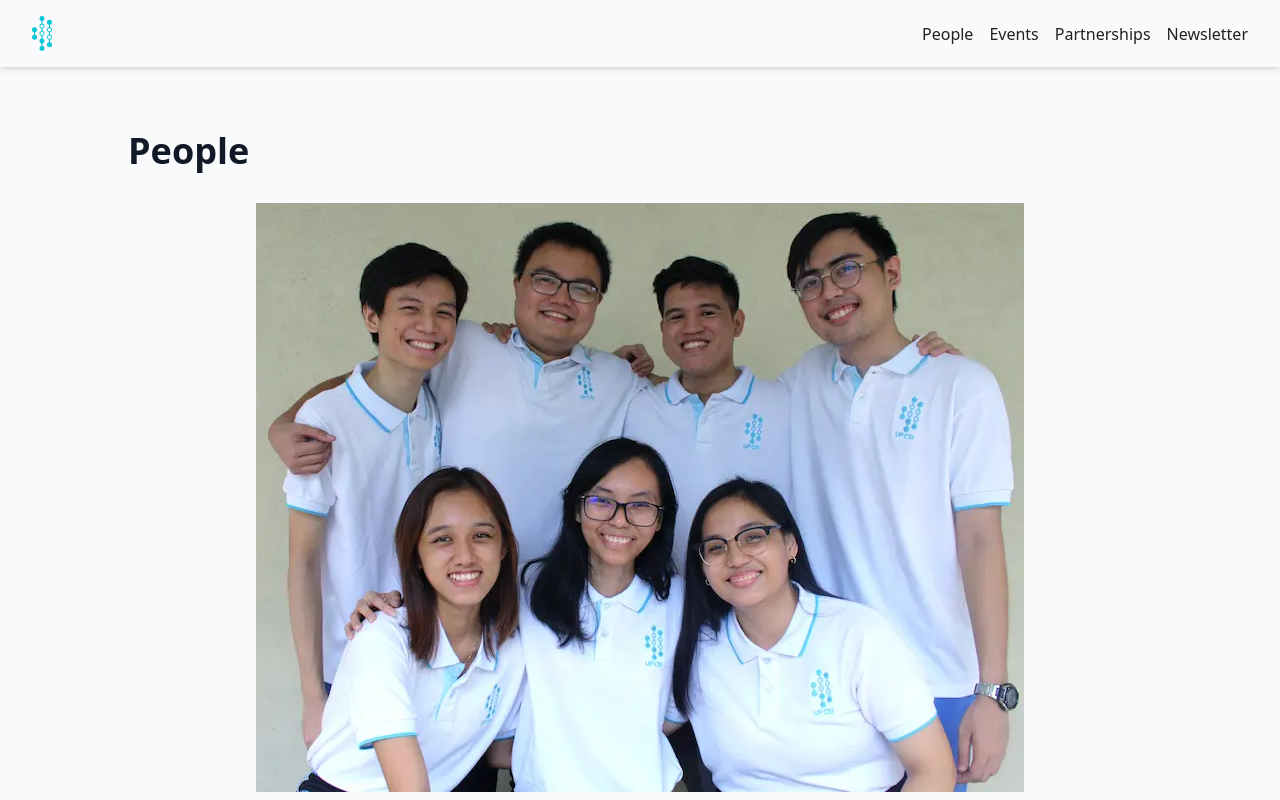
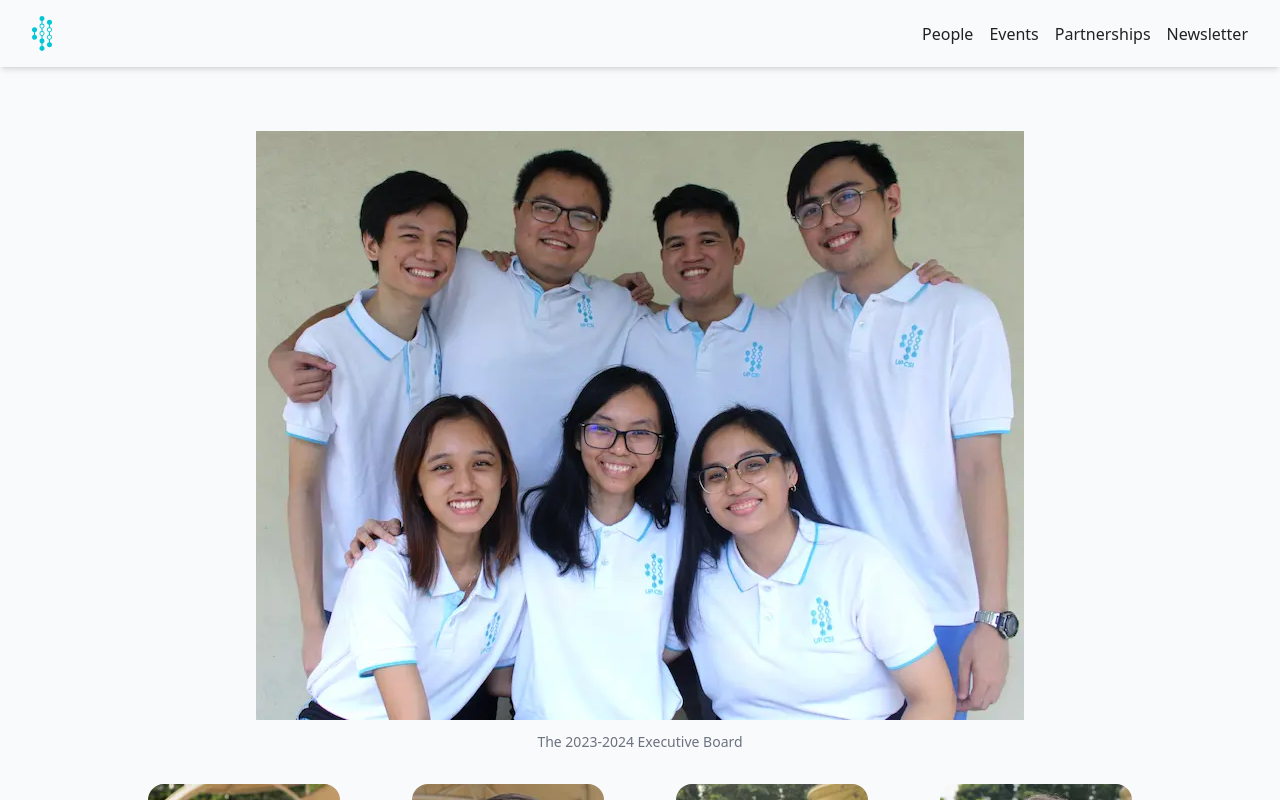
Before and after one commit to up-csi/up-csi.github.io, a SvelteKit app: page /people in a window 1280 px wide. Shown: the top 800 px of the page. Built offline with nearby package versions, Linux system fonts and the light colour scheme.

Commit message:
fix: remove redundant header

```diff
--- a/src/routes/people/+page.svelte
+++ b/src/routes/people/+page.svelte
@@ -13,7 +13,6 @@
 </script>
 
 <article class="prose max-w-none dark:prose-invert">
-    <h1>People</h1>
     <figure class="flex flex-col items-center">
         <picture class="max-w-3xl">
             <source type="image/webp" srcset={execSmall} media="(max-width:640px)" />
```
